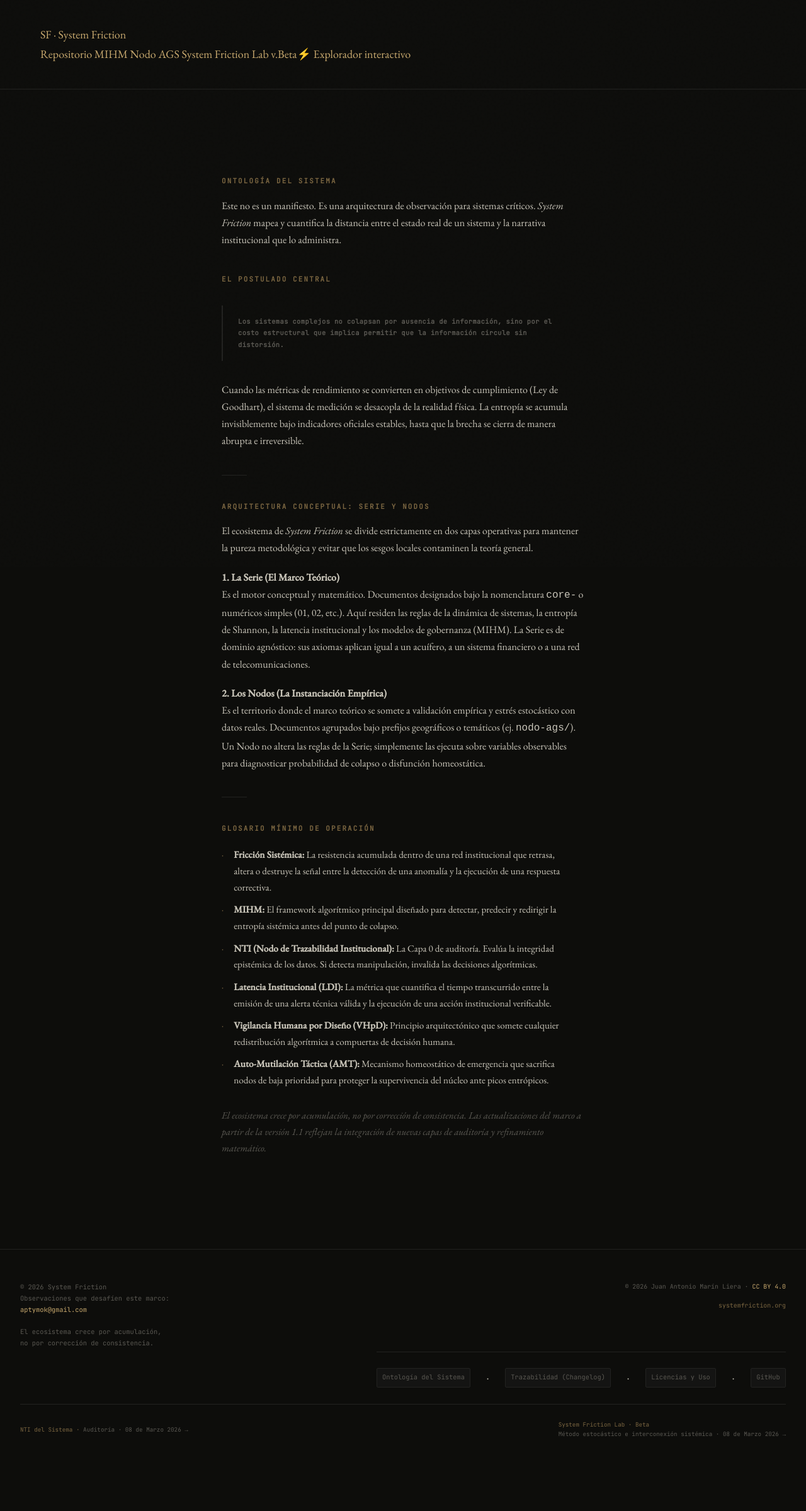
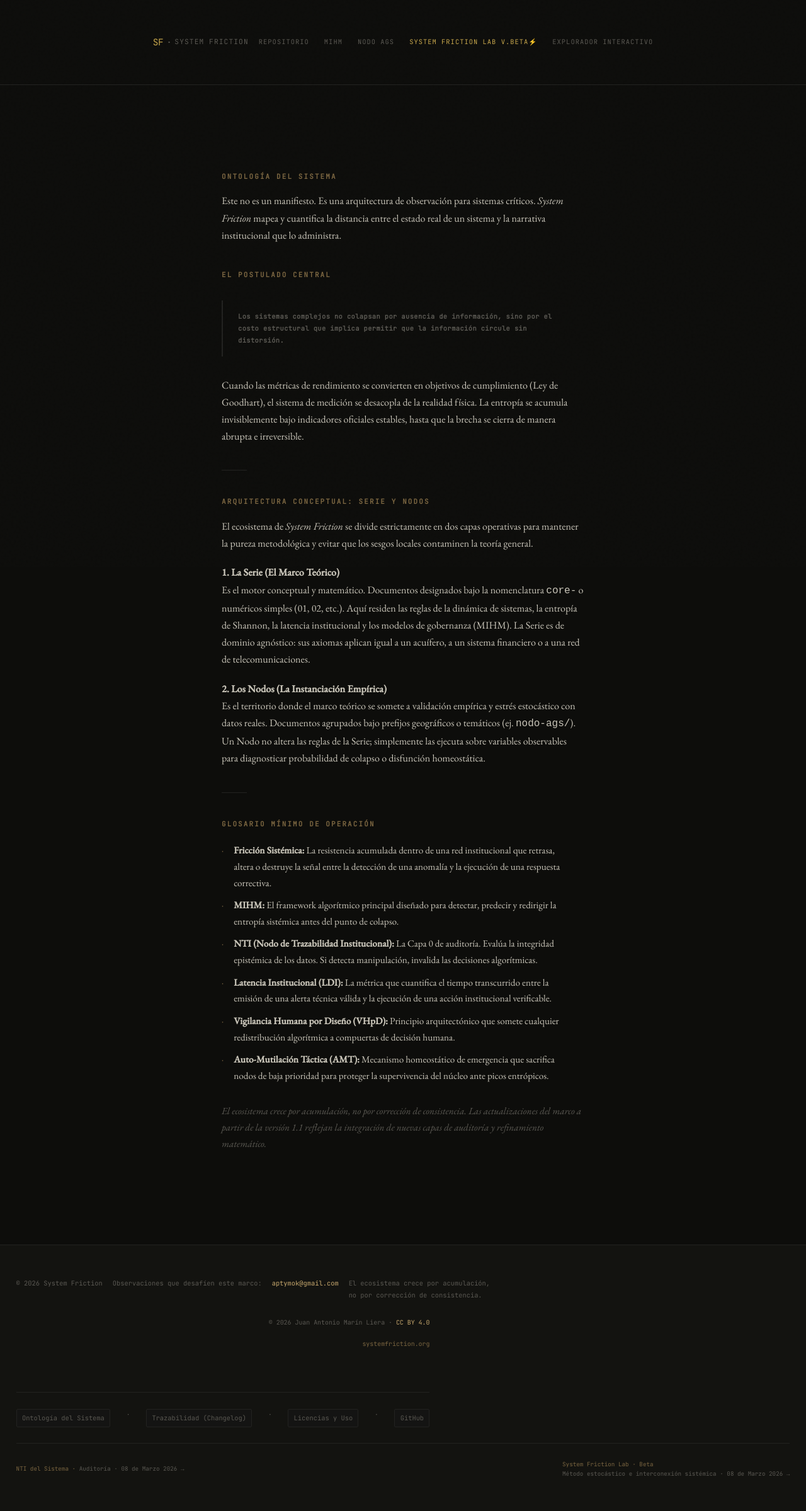
Before and after one commit to Aptymok/system-friction-main, a Jekyll site: the page built from about.md, in a window 1280 px wide. Shown: the whole page at 63% size. Built offline with Jekyll 4.4.1, drawn with Linux system fonts in a browser that asks for light colours; before the commit the page ends 2336 px from its top, so only the background shows below that.

Commit message:
Update main.css

```diff
--- a/assets/css/main.css
+++ b/assets/css/main.css
@@ -960,3 +960,319 @@ ul li::before { content: '·'; position: absolute; left: 0; color: var(--accent-
     gap: 1.5rem;
   }
 }
+/* ======================================================
+     NUEVO HEADER (reemplaza al topbar fijo)
+====================================================== */
+.site-header {
+  border-bottom: 1px solid var(--border);
+  background: var(--bg);
+  position: relative; /* ya no es fixed */
+  width: 100%;
+  z-index: 10;
+}
+
+.site-header__inner {
+  max-width: 1200px;
+  margin: 0 auto;
+  padding: 0.8rem var(--gap);
+  display: flex;
+  justify-content: space-between;
+  align-items: center;
+  flex-wrap: wrap;
+  gap: 1rem;
+}
+
+/* Logo / Brand */
+.site-logo {
+  font-family: var(--mono);
+  font-size: 0.9rem;
+  letter-spacing: -0.02em;
+  color: var(--text);
+  text-decoration: none;
+  display: flex;
+  align-items: center;
+  gap: 0.3rem;
+}
+
+.site-logo__sf {
+  color: var(--gold);
+  font-weight: 500;
+}
+
+.site-logo__sep {
+  color: var(--text-dim);
+  font-weight: 300;
+}
+
+.site-logo__full {
+  font-size: 0.7rem;
+  color: var(--text-dim);
+  letter-spacing: 0.1em;
+  text-transform: uppercase;
+}
+
+/* Navegación */
+.site-nav {
+  display: flex;
+  gap: 1.5rem;
+  flex-wrap: wrap;
+}
+
+.site-nav__item {
+  font-family: var(--mono);
+  font-size: 0.65rem;
+  letter-spacing: 0.1em;
+  text-transform: uppercase;
+  color: var(--text-dim);
+  padding: 0.3rem 0;
+  border-bottom: 1px solid transparent;
+  transition: all 0.2s var(--ease);
+  text-decoration: none;
+}
+
+.site-nav__item:hover {
+  color: var(--text);
+  border-bottom-color: var(--gold-dim);
+}
+
+.site-nav__item--lab {
+  color: var(--gold);
+}
+
+.site-nav__item--lab:hover {
+  color: var(--text-bright);
+  border-bottom-color: var(--gold);
+}
+
+/* Ajuste responsive */
+@media (max-width: 640px) {
+  .site-header__inner {
+    flex-direction: column;
+    align-items: flex-start;
+    gap: 0.5rem;
+  }
+
+  .site-nav {
+    gap: 1rem;
+  }
+}
+/* ======================================================
+     NUEVO FOOTER (reemplaza el anterior)
+====================================================== */
+.site-footer {
+  border-top: 1px solid var(--border);
+  background: var(--surface);
+  padding: var(--gap-lg) var(--gap);
+  font-family: var(--mono);
+  font-size: 0.6rem;
+  color: var(--text-dim);
+  line-height: 1.8;
+}
+
+.site-footer__main {
+  display: flex;
+  justify-content: space-between;
+  flex-wrap: wrap;
+  gap: var(--gap-lg);
+  margin-bottom: var(--gap-lg);
+  padding-bottom: var(--gap);
+  border-bottom: 1px solid var(--border);
+}
+
+.site-footer__info {
+  display: flex;
+  flex-direction: column;
+  gap: 0.8rem;
+  max-width: 300px;
+}
+
+.site-footer__brand {
+  display: flex;
+  align-items: baseline;
+  gap: 0.5rem;
+}
+
+.site-footer__sf {
+  font-size: 0.8rem;
+  color: var(--gold);
+  letter-spacing: 0.1em;
+  text-transform: uppercase;
+}
+
+.site-footer__version {
+  font-size: 0.55rem;
+  color: var(--text-faint);
+  background: var(--surface2);
+  padding: 0.2em 0.5em;
+  border-radius: var(--r);
+  border: 1px solid var(--border);
+}
+
+.site-footer__contact {
+  display: flex;
+  flex-direction: column;
+}
+
+.site-footer__line {
+  color: var(--text-faint);
+}
+
+.site-footer__email {
+  color: var(--gold-dim);
+  font-size: 0.65rem;
+}
+
+.site-footer__email:hover {
+  color: var(--gold);
+}
+
+.site-footer__mantra {
+  font-style: italic;
+  color: var(--text-faint);
+  border-left: 1px solid var(--border);
+  padding-left: 0.8rem;
+}
+
+.site-footer__right {
+  display: flex;
+  flex-direction: column;
+  align-items: flex-end;
+  gap: 1rem;
+}
+
+.site-footer__license {
+  display: flex;
+  gap: 1rem;
+  align-items: center;
+}
+
+.license-link {
+  color: var(--gold-dim);
+  border: 1px solid var(--border);
+  padding: 0.2em 0.6em;
+  border-radius: var(--r);
+  font-size: 0.55rem;
+  background: var(--surface2);
+}
+
+.license-link:hover {
+  color: var(--gold);
+  border-color: var(--gold-dim);
+}
+
+.site-footer__domain a {
+  color: var(--text-dim);
+  font-size: 0.7rem;
+}
+
+.site-footer__domain a:hover {
+  color: var(--gold);
+}
+
+.site-footer__nav {
+  display: flex;
+  gap: 0.6rem;
+  align-items: center;
+  flex-wrap: wrap;
+  justify-content: flex-end;
+}
+
+.site-footer__nav a {
+  color: var(--text-dim);
+  font-size: 0.55rem;
+  letter-spacing: 0.1em;
+  text-transform: uppercase;
+  padding: 0.3rem 0;
+  border-bottom: 1px solid transparent;
+}
+
+.site-footer__nav a:hover {
+  color: var(--text);
+  border-bottom-color: var(--gold-dim);
+}
+
+.nav-sep {
+  color: var(--text-faint);
+  font-size: 0.4rem;
+}
+
+/* Capa de auditoría */
+.site-footer__audit {
+  display: flex;
+  flex-direction: column;
+  gap: 0.8rem;
+  padding: var(--gap) 0;
+  border-bottom: 1px solid var(--border);
+}
+
+.audit-row {
+  display: flex;
+  gap: 0.5rem;
+  align-items: baseline;
+  flex-wrap: wrap;
+}
+
+.audit-row .audit-badge {
+  color: var(--gold-dim);
+  font-weight: 400;
+  min-width: 120px;
+}
+
+.audit-row a {
+  color: var(--text-dim);
+  font-size: 0.6rem;
+}
+
+.audit-row a:hover {
+  color: var(--text);
+}
+
+/* Capa de trazabilidad técnica */
+.site-footer__trace {
+  display: flex;
+  gap: 1.5rem;
+  flex-wrap: wrap;
+  padding-top: var(--gap);
+  color: var(--text-faint);
+  font-size: 0.55rem;
+}
+
+.trace-item {
+  position: relative;
+}
+
+.trace-item:not(:last-child)::after {
+  content: '|';
+  position: absolute;
+  right: -0.9rem;
+  color: var(--border);
+}
+
+/* Responsive */
+@media (max-width: 640px) {
+  .site-footer__main {
+    flex-direction: column;
+    gap: var(--gap);
+  }
+
+  .site-footer__right {
+    align-items: flex-start;
+  }
+
+  .site-footer__nav {
+    justify-content: flex-start;
+  }
+
+  .site-footer__trace {
+    gap: 1rem;
+  }
+
+  .trace-item:not(:last-child)::after {
+    display: none;
+  }
+
+  .trace-item {
+    display: block;
+    width: 100%;
+  }
+}
```
